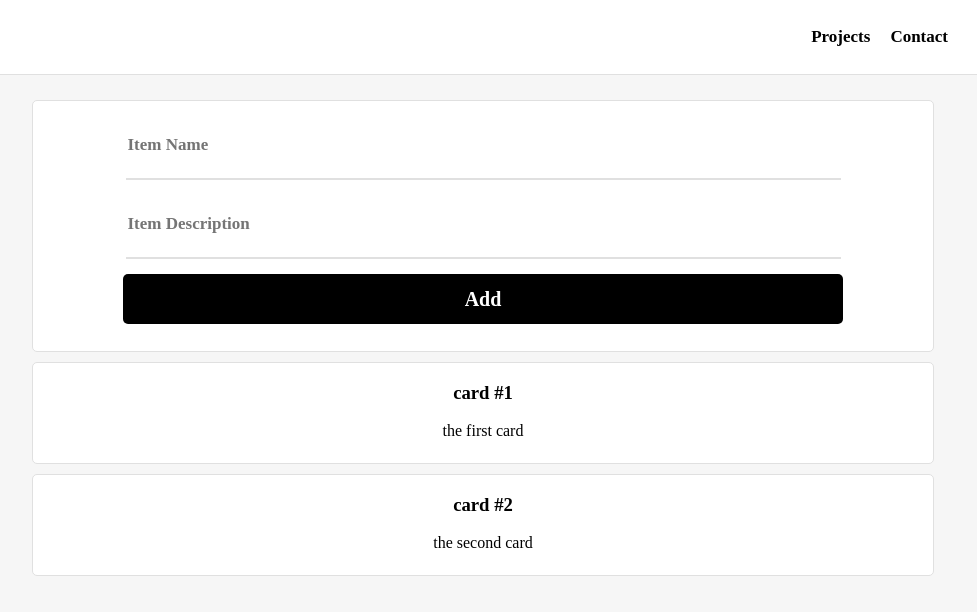
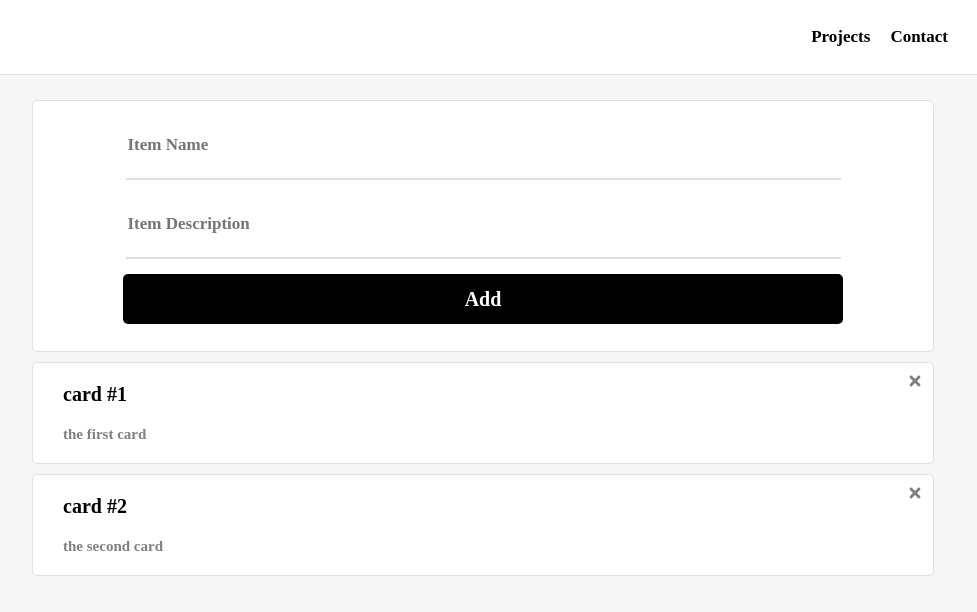
Before and after one commit to Adefuye/Projects, a React (Create React App) app in the folder ReactJS/test-app/: page / in a window 1280 px wide. Shown: the top 612 px of the page, without its empty margins (157-1134 px from the left). Built offline with nearby package versions, Linux system fonts and the light colour scheme.

Commit message:
Functionality: Adding Cards to collection

```diff
--- a/ReactJS/test-app/package.json
+++ b/ReactJS/test-app/package.json
@@ -8,6 +8,7 @@
     "@testing-library/user-event": "^12.6.3",
     "react": "^17.0.1",
     "react-dom": "^17.0.1",
+    "react-icons": "^4.2.0",
     "react-scripts": "4.0.2",
     "web-vitals": "^1.1.0"
   },
--- a/ReactJS/test-app/src/components/Card.js
+++ b/ReactJS/test-app/src/components/Card.js
@@ -1,7 +1,12 @@
+import { FaTimes } from 'react-icons/fa'
+
 const Card = ({card}) =>{
     return(
         <div className="card">
-            <h3>{card.title}</h3>
+             <FaTimes className="xBtn"/>
+            <h3>
+                {card.title}
+            </h3>
             <p>{card.description}</p>
         </div>
     )
--- a/ReactJS/test-app/src/index.css
+++ b/ReactJS/test-app/src/index.css
@@ -60,7 +60,7 @@ code {
 }
 
 .card{
-  //text-align: left;
+  text-align: left;
   color: black;
   position: relative;
   display: inline-block;
@@ -70,7 +70,7 @@ code {
   width:90%;
   min-width:200px ;
   border-radius: 5px;
-  margin:auto;
+  //margin:auto;
   font-family: Bahnschrift ;
   //background-image: url('https://images.ctfassets.net/hrltx12pl8hq/7yQR5uJhwEkRfjwMFJ7bUK/dc52a0913e8ff8b5c276177890eb0129/offset_comp_772626-opt.jpg?fit=fill&w=800&h=300');
   background-repeat: no-repeat;
@@ -78,16 +78,24 @@ code {
   margin-bottom: 10px;
   transition: .1s ease-in-out;
 }
-.collectionCards p{
+.card p{
   font-size: 15px;
   font-weight: bold;
   color: grey;
+  padding-left: 30px;
 }
-.collectionCards h1{
-  font-size: 18px;
+.card h3{
+  padding-left: 30px;
+  font-size: 20px;
 }
-.collectionCards:hover{
+.card:hover{
   box-shadow: 0px 0px 15px 0px rgb(206, 206, 206);
+}
+.xBtn{
+  position: absolute;
+  right:10px;
+  top:10px;
+  color: gray;
 }
 
 
```
Also changed, not shown: 1 other file (tests, documents, lock files or other folders).
